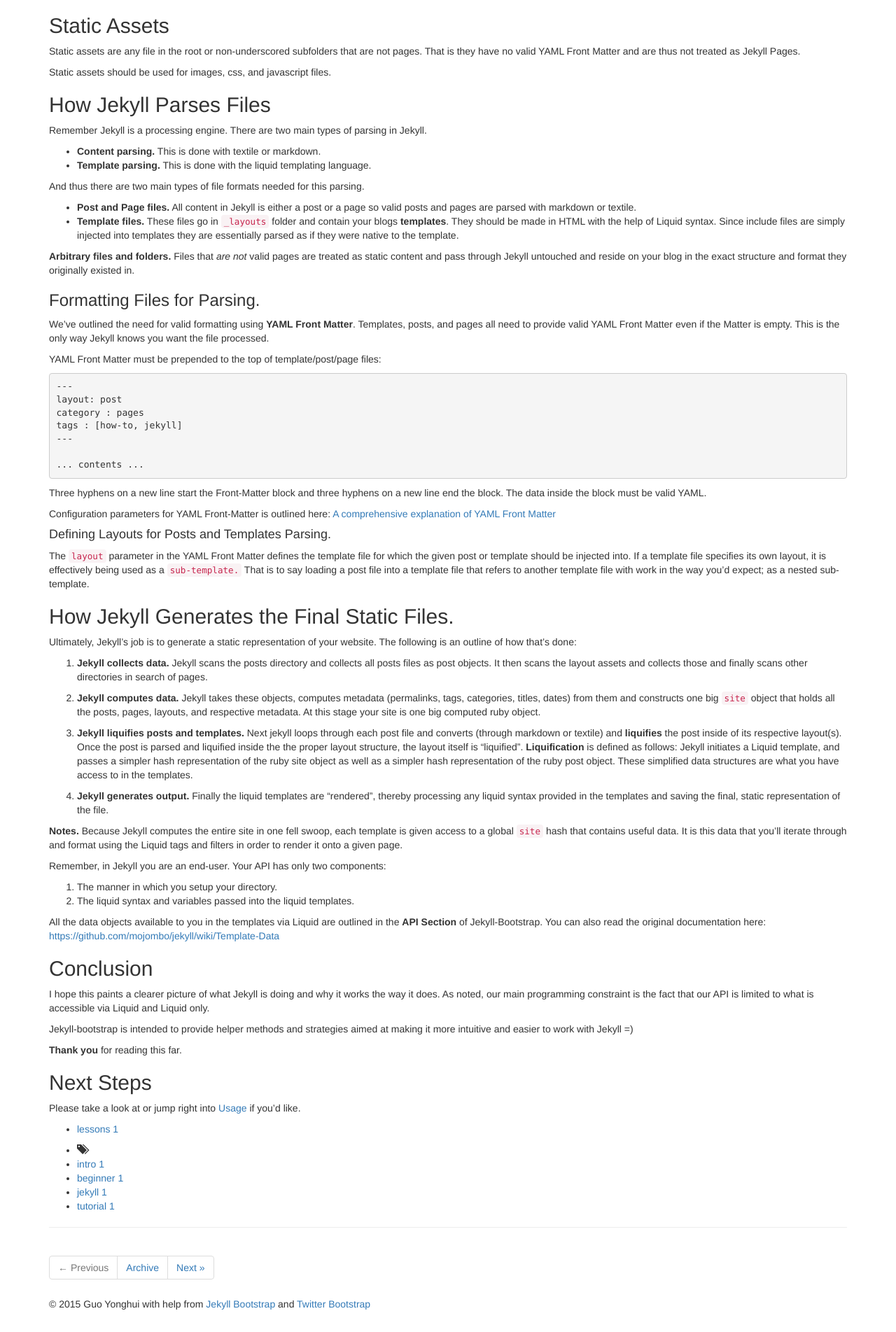
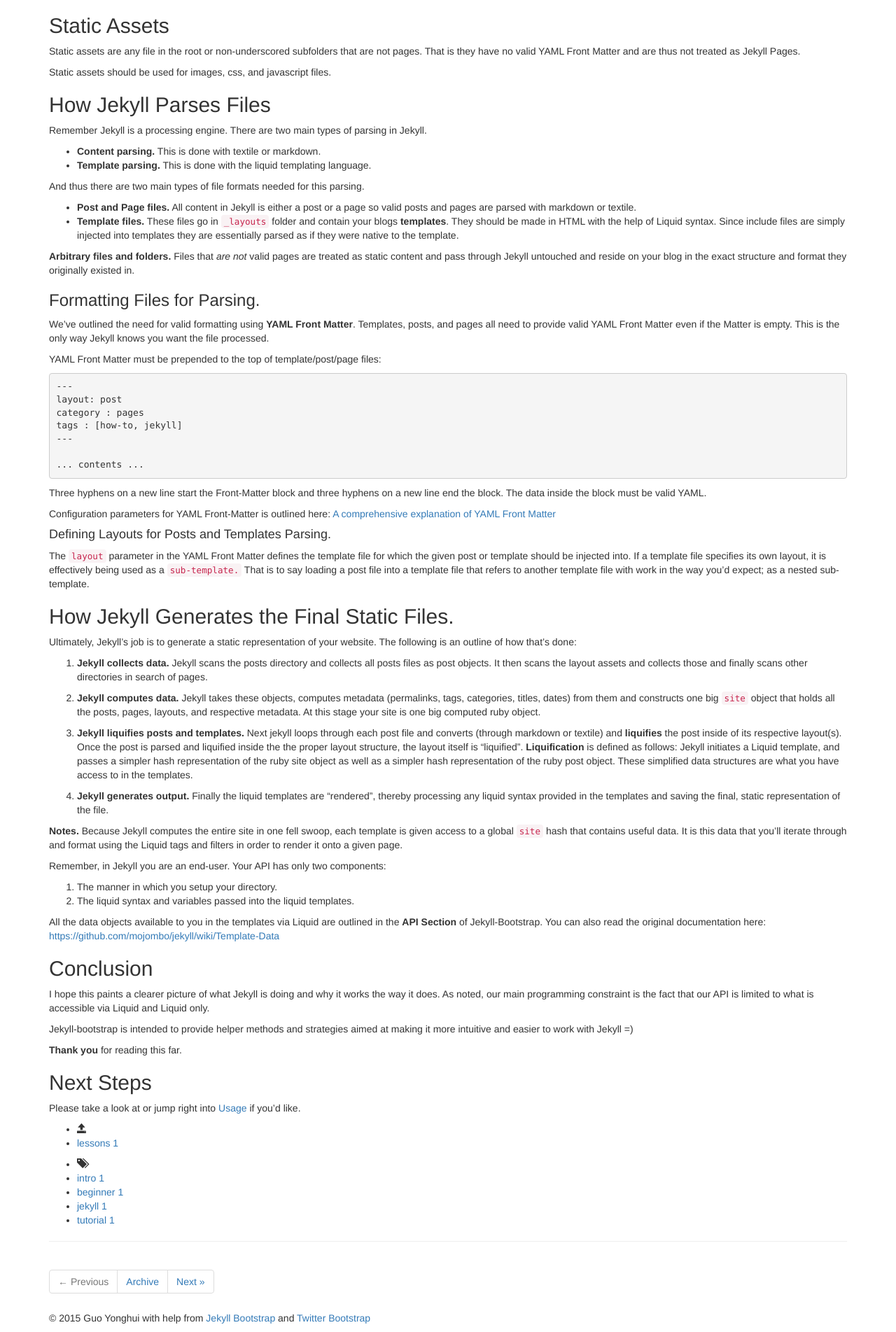
Before and after one commit to E1110CNotFound/E1110CNotFound.github.io, a Jekyll site: the page built from _posts/core-samples/2011-12-29-jekyll-introduction.md, in a window 1280 px wide. Shown: the part 4251-6154 px from the top of the page at 70% size. Built offline with Jekyll 4.4.1, drawn with Linux system fonts in a browser that asks for light colours; nearby versions of some CDN libraries; library files that are not in the unit come from our copies.

Commit message:
commit 1.0

```diff
--- a/_includes/themes/bootstrap-3/post.html
+++ b/_includes/themes/bootstrap-3/post.html
@@ -13,6 +13,7 @@
 
   {% unless page.categories == empty %}
     <ul class="tag_box inline">
+      <li><i class="glyphicon glyphicon-open"></i></li>
       {% assign categories_list = page.categories %}
       {% include JB/categories_list %}
     </ul>
```
